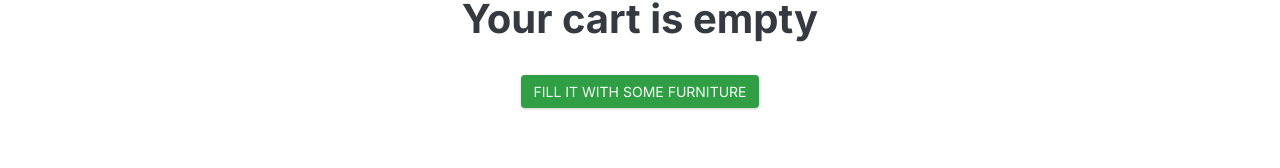
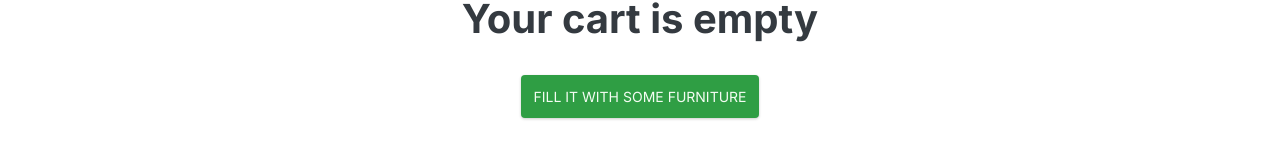
Before and after one commit to tanvirch0750/Woods-Goods, a React (Create React App) app: page /cart in a window 1280 px wide. Shown: the part 161-329 px from the top of the page. Built offline with nearby package versions, Linux system fonts and the light colour scheme; no server answers.

Commit message:
implemented cart totals component

```diff
--- a/src/components/cart-content/CartContent.styles.js
+++ b/src/components/cart-content/CartContent.styles.js
@@ -10,16 +10,24 @@ const Wrapper = styled.section`
         background: transparent;
         border-color: transparent;
         text-transform: capitalize;
-        padding: 0.25rem 0.5rem;
+        padding: 0.4rem 0.8rem;
         background: var(--clr-primary-5);
         color: var(--clr-white);
         border-radius: var(--radius);
-        letter-spacing: var(--spacing);
         font-weight: 400;
+        transition: var(--transition);
         cursor: pointer;
     }
+    .link-btn:hover {
+        color: var(--clr-primary-10);
+        background: var(--clr-primary-1);
+    }
     .clear-btn {
-        background: var(--clr-black);
+        background: #333
+    }
+    .clear-btn:hover {
+        color: var(--clr-primary-10);
+        background: #444
     }
 `;
 export default Wrapper;
--- a/src/components/cart-totals/CartTotals.jsx
+++ b/src/components/cart-totals/CartTotals.jsx
@@ -1,7 +1,33 @@
 import React from 'react';
+import { Link } from 'react-router-dom';
+import { useCartContext } from '../../context/cartContext';
+import { formatPrice } from '../../utils/helpers';
+import Wrapper from './CartTotals.styles';
 
 function CartTotals() {
-    return <div>Cart totals</div>;
+    const { totalAmount, shippingFee } = useCartContext();
+
+    return (
+        <Wrapper>
+            <div>
+                <article>
+                    <h5>
+                        Subtotal : <span>{formatPrice(totalAmount)}</span>
+                    </h5>
+                    <p>
+                        Shipping Fee: <span>{formatPrice(shippingFee)}</span>
+                    </p>
+                    <hr />
+                    <h4>
+                        Order Total: <span>{formatPrice(totalAmount + shippingFee)}</span>
+                    </h4>
+                </article>
+                <Link to="/checkout" className="btn">
+                    Proceed to checkout
+                </Link>
+            </div>
+        </Wrapper>
+    );
 }
 
 export default CartTotals;
--- a/src/index.css
+++ b/src/index.css
@@ -179,7 +179,7 @@ p {
   text-transform: uppercase;
   background: var(--clr-primary-5);
   color: var(--clr-primary-10);
-  padding: 0.375rem 0.75rem;
+  padding: 0.7rem 0.75rem;
   display: inline-block;
   font-weight: 400;
   transition: var(--transition);
```
